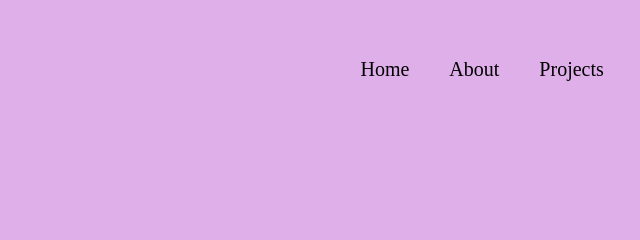
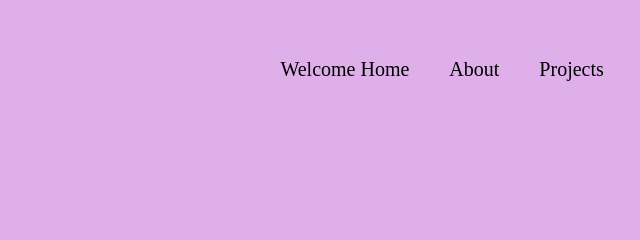
Before and after one commit to suburban-shawty/site, a plain HTML site: page index.html in a window 1280 px wide. Shown: the top 240 px of the page, 556-1196 px from the left. Drawn offline with Linux system fonts and the light colour scheme.

Commit message:
Update index.html
This was done at work online, get an IDE and start coding again.

```diff
--- a/index.html
+++ b/index.html
@@ -15,7 +15,7 @@
            <a href="#">Contact</a>
            <a href="#">Projects</a>
             <a href="bio.html">About</a>
-            <a href="index.html">Home</a>
+            <a href="index.html">Welcome Home</a>
         </nav>
 
 
```
